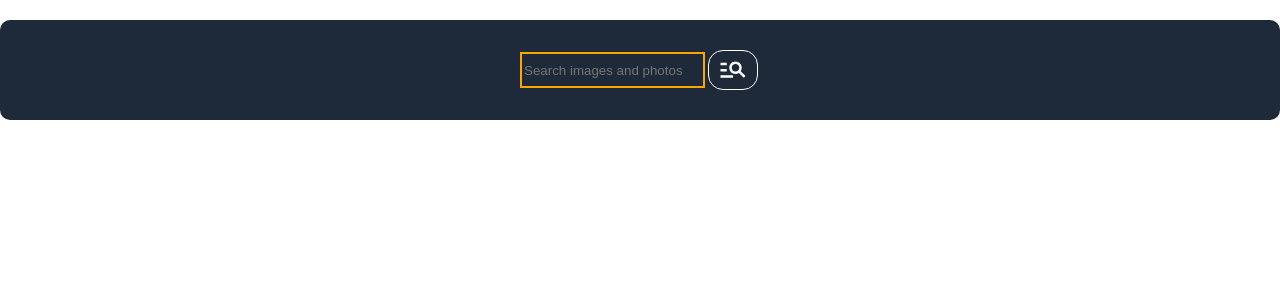
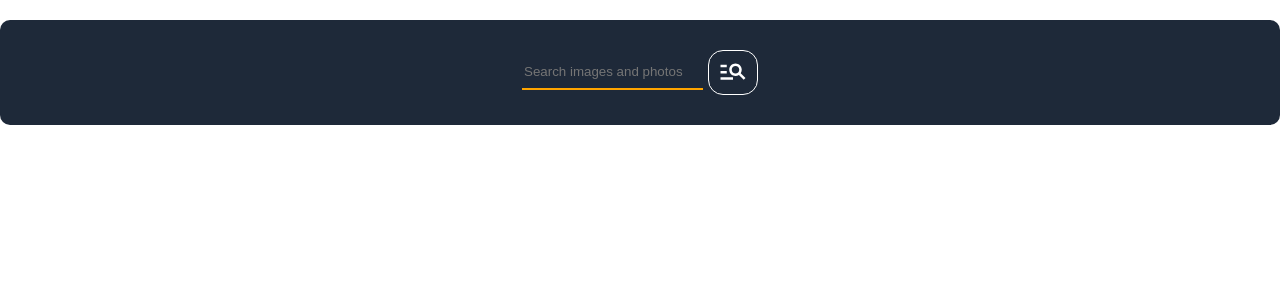
Before and after one commit to IhorRykun/goit-react-hw-03-image-finder, a React (Create React App) app: page / in a window 1280 px wide. Shown: the top 300 px of the page. Built offline with nearby package versions, Linux system fonts and the light colour scheme.

Commit message:
Update Searchbar.module.css

```diff
--- a/src/App/components/Searchbar/Searchbar.module.css
+++ b/src/App/components/Searchbar/Searchbar.module.css
@@ -14,13 +14,13 @@
 
 .input:hover,
 .input:focus {
-  outline: 2px solid orange;
   border: none;
+  border-bottom: 2px solid orange;
 }
 
 .buttonSearch {
   width: 50px;
-  height: 40px;
+  padding: 5px 0;
   background-color: #1e2939;
   color: white;
   margin-left: 5px;
@@ -31,6 +31,11 @@
 
 .buttonSearch:hover,
 .buttonSearch:focus {
-  border: 1px solid orange;
-  background-color: black;
+  outline: 2px solid orange;
+  border: 1px solid white;
 }
+
+.buttonSearch:hover .svg,
+.buttonSearch:focus .svg {
+  fill: orange;
+}
```
